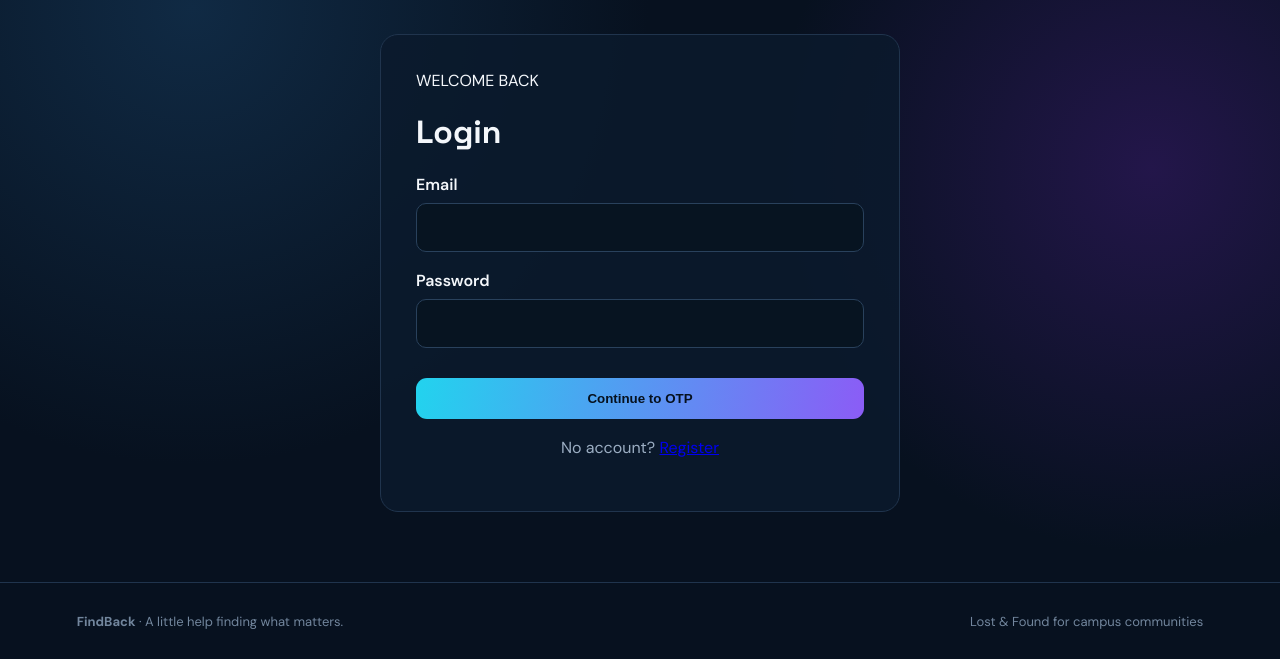
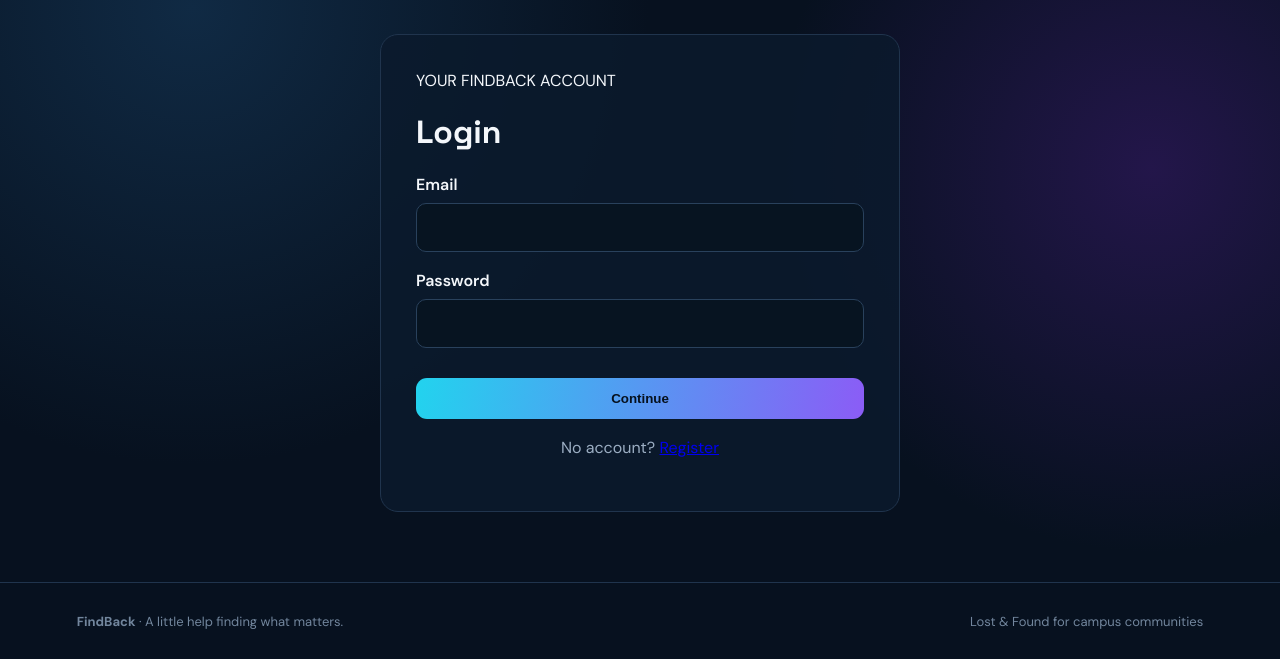
Before and after one commit to prixcejeswani30/FindBack-AI, a Flask app: page /login in a window 1280 px wide. Shown: the part 72-731 px from the top of the page. Run offline with Flask 3, Linux system fonts and the light colour scheme.

Commit message:
Polish login copy

```diff
--- a/templates/login.html
+++ b/templates/login.html
@@ -1,12 +1,12 @@
 {% extends "base.html" %}
 {% block content %}
 <div class="form-card narrow">
-  <div class="pill">WELCOME BACK</div>
+  <div class="pill">YOUR FINDBACK ACCOUNT</div>
   <h1>Login</h1>
   <form method="post">
     <label>Email<input type="email" name="email" required></label>
     <label>Password<input type="password" name="password" required></label>
-    <button class="button full">Continue to OTP</button>
+    <button class="button full">Continue</button>
   </form>
   <p class="center muted">No account? <a href="{{ url_for('register') }}">Register</a></p>
 </div>
```
